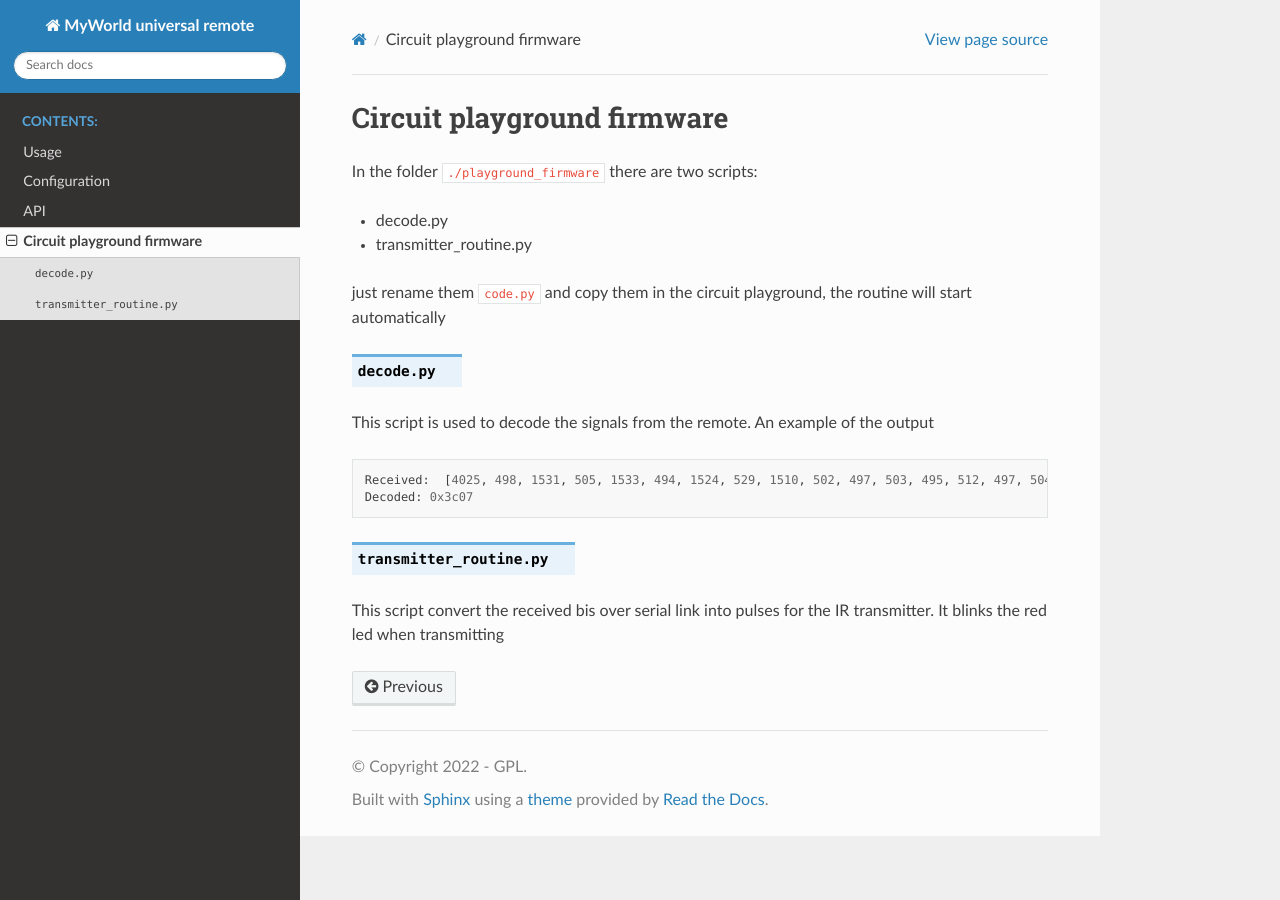
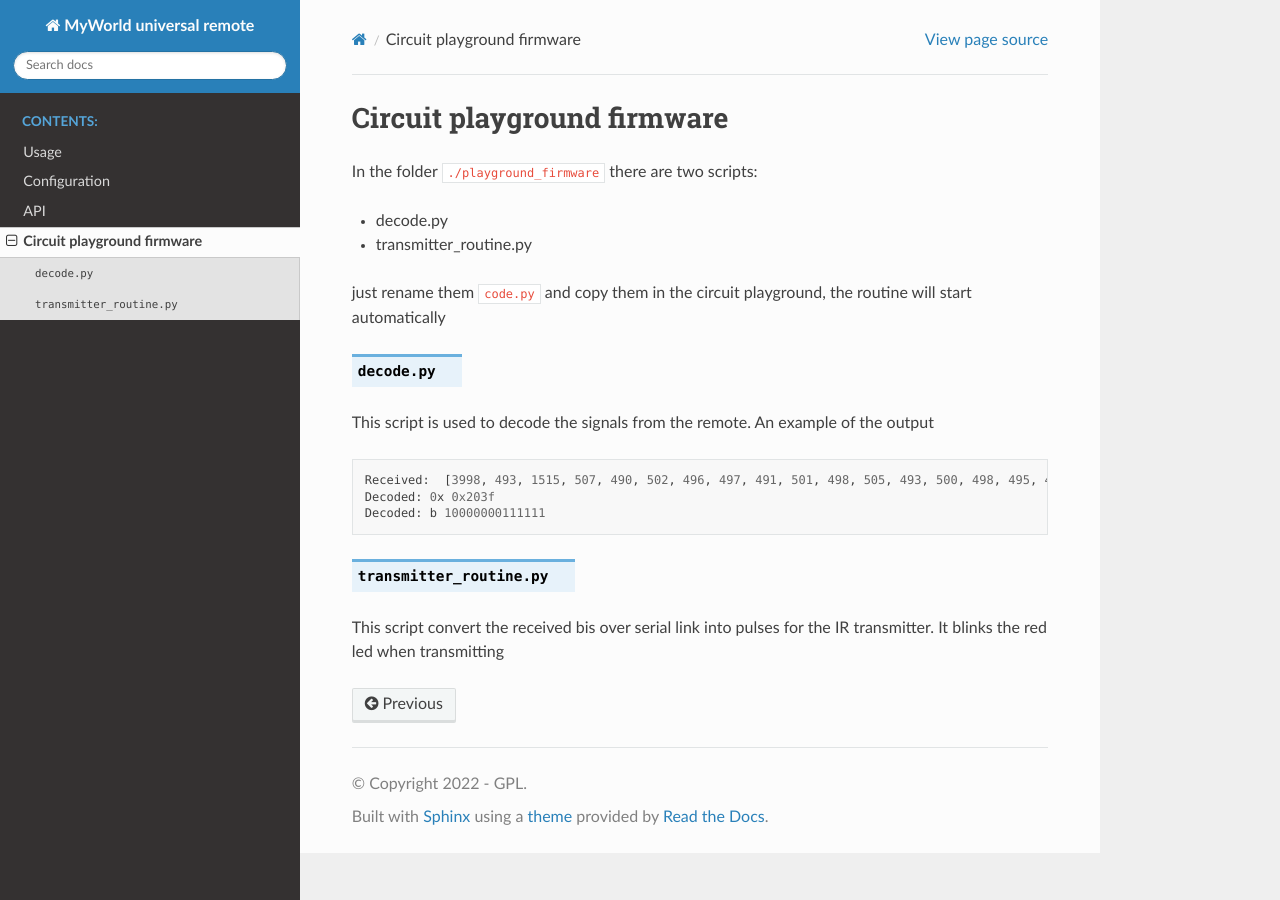
Before and after one commit to ultimodruido/myworld_remote, a Sphinx documentation site: the page built from doc/firmware.rst, in a window 1280 px wide. Built offline with Sphinx 7.4.7 and the Read the Docs theme 2.0.0, drawn with Linux system fonts in a browser that asks for light colours.

Commit message:
project documentation updated

```diff
--- a/doc/firmware.rst
+++ b/doc/firmware.rst
@@ -12,8 +12,9 @@ just rename them ``code.py`` and copy them in the circuit playground, the routin
 
 This script is used to decode the signals from the remote. An example of the output ::
 
-    Received:  [4025, 498, 1531, 505, 1533, 494, 1524, 529, 1510, 502, 497, 503, 495, 512, 497, 504, 495, 504, 504, 494, 504, 504, 504, 497, 1532, 494, 1525, 512, 1526]
-    Decoded: 0x3c07
+    Received:  [3998, 493, 1515, 507, 490, 502, 496, 497, 491, 501, 498, 505, 493, 500, 498, 495, 493, 501, 1488, 533, 1514, 499, 1508, 512, 1516, 495, 1512, 511, 1518]
+    Decoded: 0x 0x203f
+    Decoded: b 10000000111111
 
 
 .. data:: transmitter_routine.py
```
